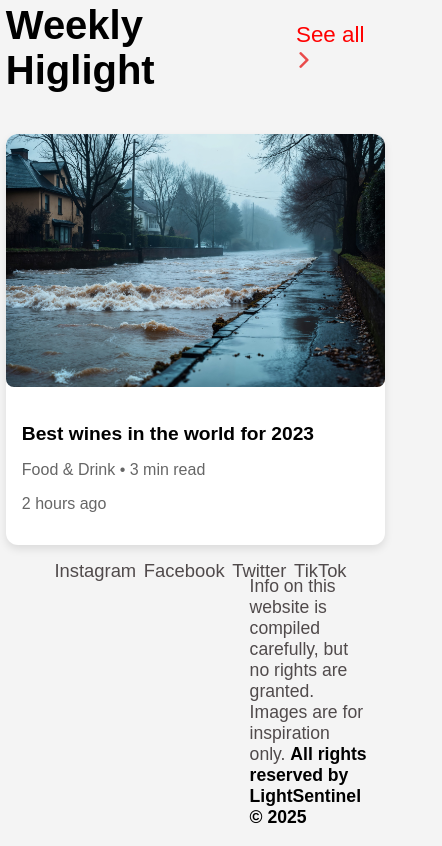
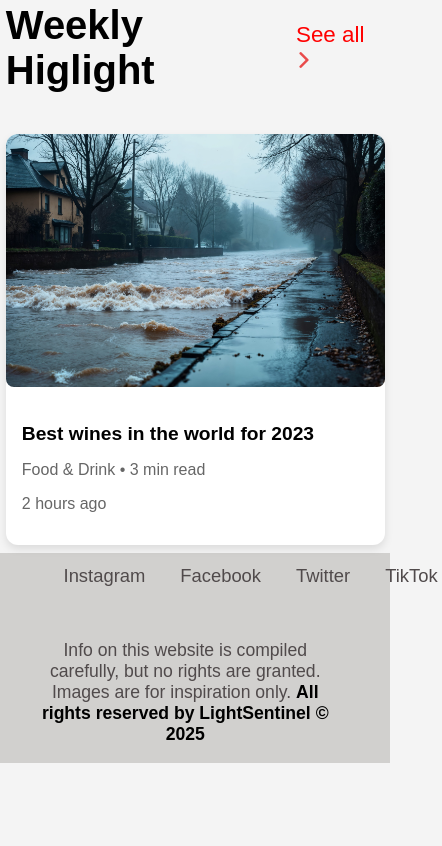
Before and after one commit to LightSentinel691/Habari-Hub, a plain HTML site: page index.html in a window 390 px wide. Shown: the part 2281-3127 px from the top of the page, 442 px wide, since content can reach past the window. After the commit the page ends 3044 px from the top, so only its background shows below. Drawn offline with Linux system fonts and the light colour scheme; no server answers.

Commit message:
Refactor footer styles for improved layout and responsiveness

```diff
--- a/styles.css
+++ b/styles.css
@@ -309,17 +309,19 @@ img[src="images/Icons/left-arrow.png"]:hover {
 
 /* General Footer Styles */
 .footer_lower_section {
-  height: 10vh;
+  height: auto;
   display: flex;
   flex-wrap: wrap;
-  margin-block-end: 3rem;
+  background-color: #D1D0CE;
 }
 .footer_links {
   width: 60%;
+  display: flex;
+  align-items: center;
 }
 .footer_links ul li {
-  list-style: none;
-  margin-right: 1.2%;
+  display: flex;
+  margin-right: 10%;
   padding: 1.5%;
   font-size: 1.15em;
 }
@@ -370,9 +372,13 @@ img[src="images/Icons/left-arrow.png"]:hover {
   .main-card img {
     width: 100%;
   }
-  .footer-links {
-    flex-direction: column;
-    gap: 0.5rem;
+  .footer_links {
+    width: 100%;
+    text-align: center;
+  }
+  .footer_copyright {
+    text-align: center;
+    width: 100%
   }
 
 }
```
